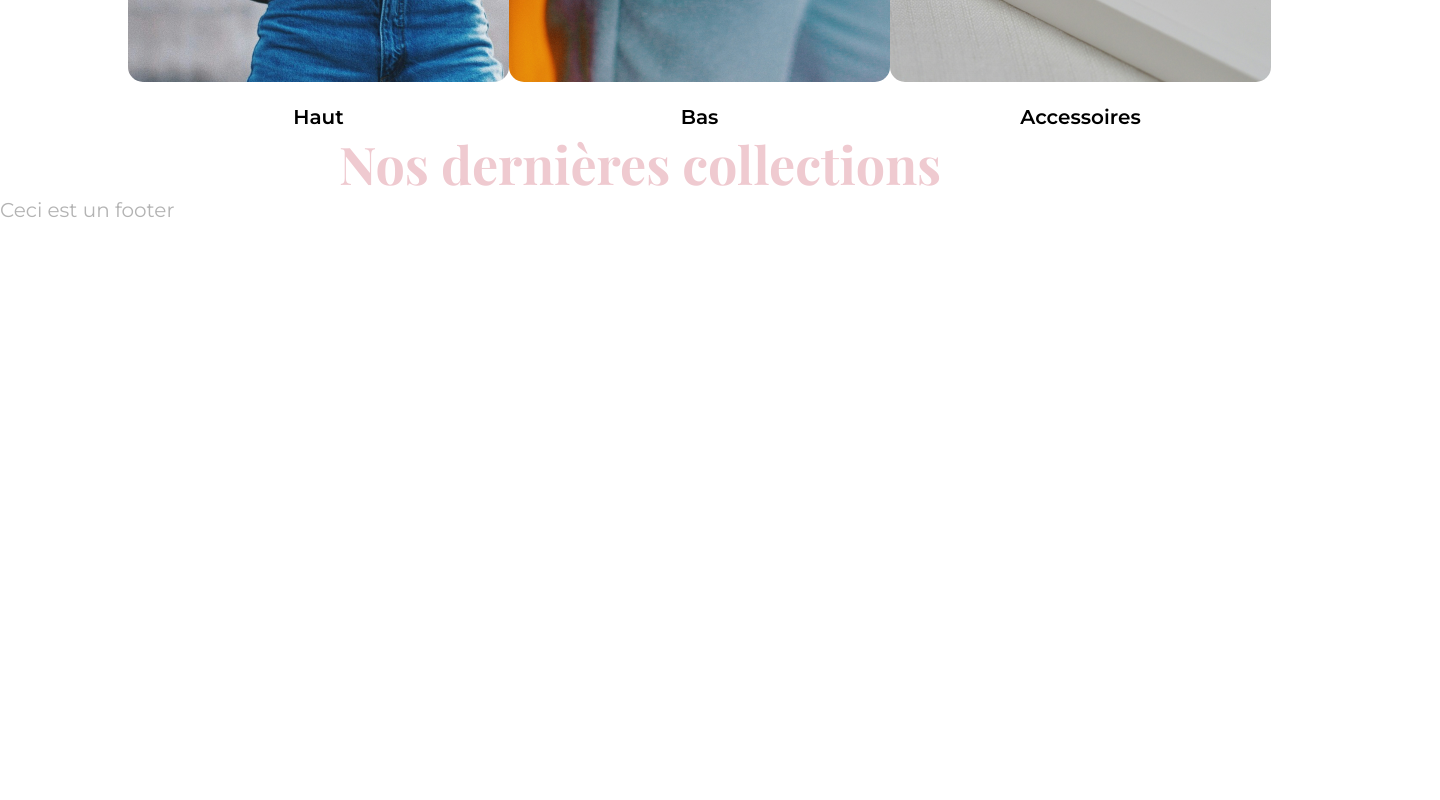
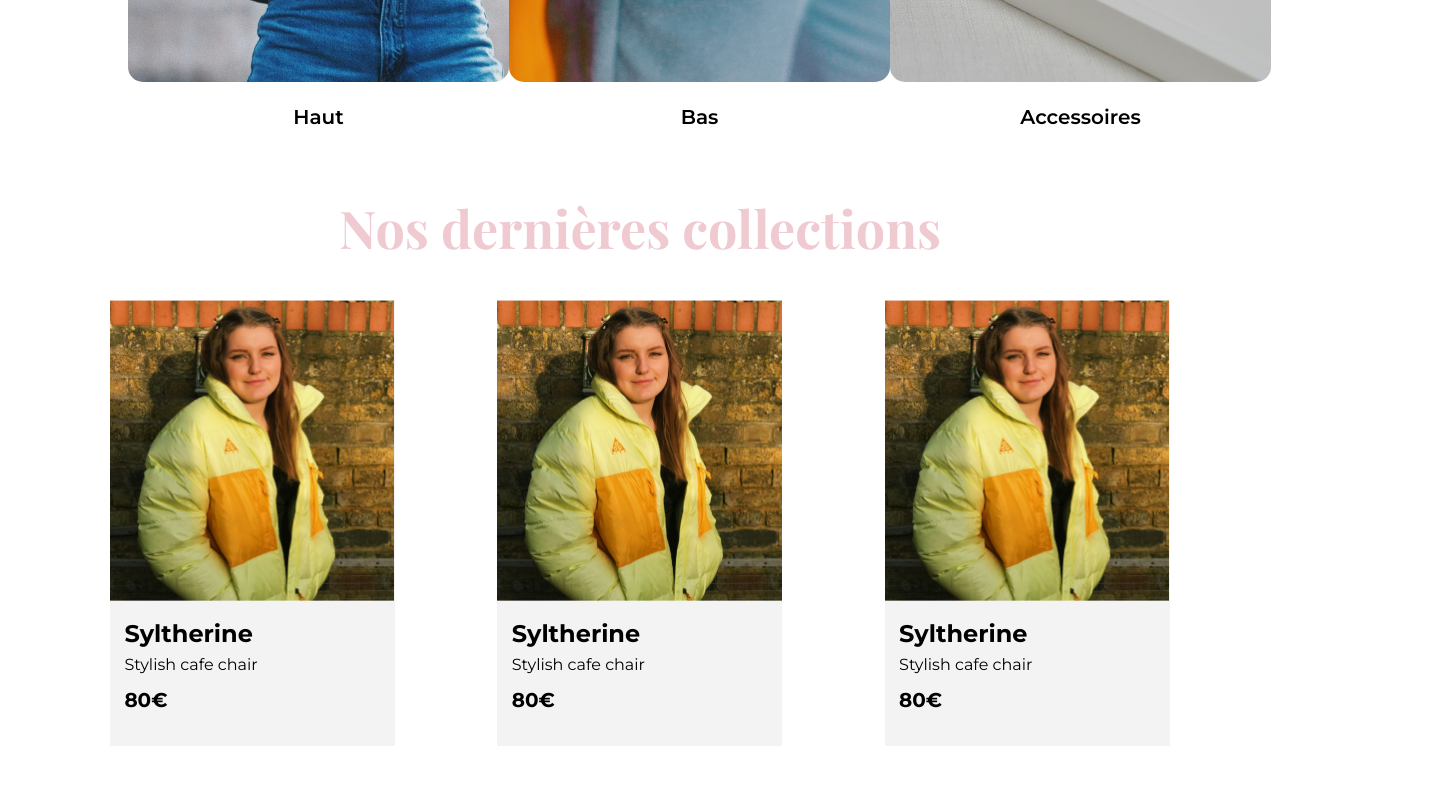
Before and after one commit to marsevilla/ecommercevet, a React (Vite) app in the folder Ecommercevet/: page / in a window 1280 px wide. Shown: the part 1300-2100 px from the top of the page, 1440 px wide, since content can reach past the window. Before the commit the page ends 1522 px from the top, so only its background shows below. Built offline with nearby package versions, Linux system fonts and the light colour scheme; a web font is replaced by a local one.

Commit message:
home page partie "nos dernière collections" faite

```diff
--- /dev/null
+++ b/Ecommercevet/src/Components/WitheButton.jsx
@@ -0,0 +1,4 @@
+function WhiteButton() {
+  return <button className="whitebtn">Accéder à la boutique</button>;
+}
+export default WhiteButton;
--- /dev/null
+++ b/Ecommercevet/src/Components/productCard.jsx
@@ -0,0 +1,31 @@
+import { useState } from "react";
+import Productimg from "../assets/productimg.png";
+
+function ProductCard() {
+  const [hovered, setHovered] = useState(false);
+
+  return (
+    <div
+      className="productCard"
+      onMouseEnter={() => setHovered(true)}
+      onMouseLeave={() => setHovered(false)}
+    >
+      <img
+        className="productCard__img"
+        src={Productimg}
+        alt="Femme portant une doudoune jaune"
+      />
+      <div className="productCard__info">
+        <p className="productCard__info--title">Syltherine</p>
+        <p className="productCard__info--txt">Stylish cafe chair</p>
+        <p className="productCard__info--price">80€</p>
+      </div>
+      {hovered && (
+        <div className="productCard__container">
+          <button className="productCard__btn">Ajouter au panier</button>
+        </div>
+      )}
+    </div>
+  );
+}
+export default ProductCard;
--- a/Ecommercevet/src/Pages/Home.jsx
+++ b/Ecommercevet/src/Pages/Home.jsx
@@ -2,9 +2,18 @@ import Hauts from "../assets/haut.png";
 import Bas from "../assets/bas.png";
 import Accessoires from "../assets/accessoire.png";
 import PinkButton from "../Components/PinkButton";
+import WhiteButton from "../Components/WitheButton";
 import CategoriesCard from "../Components/CategoriesCard";
+import ProductCard from "../Components/productCard";
 
 function Home() {
+  function productCards() {
+    const cards = [];
+    for (let i = 0; i < 8; i++) {
+      cards.push(<ProductCard key={i} />);
+    }
+    return cards;
+  }
   return (
     <main>
       <section className="presentation">
@@ -45,7 +54,10 @@ function Home() {
       </section>
       <section className="collections">
         <h2 className="title">Nos dernières collections</h2>
-        <div className="collections__container"></div>
+        <div className="collections__container">
+          {productCards()}
+          <WhiteButton />
+        </div>
       </section>
       <section className="lookBook"></section>
     </main>
--- /dev/null
+++ b/Ecommercevet/src/Styles/composant/_productCard.scss
@@ -0,0 +1,48 @@
+.productCard {
+  position: relative;
+  width: 285px;
+  height: 446px;
+  background-color: lighten($otherColor, 25%);
+  margin-bottom: 5%;
+  &__img {
+    height: 301px;
+  }
+  &__info {
+    color: black;
+    padding-top: 5%;
+    padding-left: 5%;
+    &--title {
+      font-weight: bold;
+      font-size: 24px;
+      line-height: 29px;
+    }
+    &--txt {
+      font-size: 16px;
+      line-height: 24px;
+      margin-top: 5px;
+      margin-bottom: 8px;
+    }
+    &--price {
+      line-height: 30px;
+      font-weight: bold;
+    }
+  }
+  &__container {
+    background-color: rgba(0, 0, 0, 0.4);
+    position: absolute;
+    top: 0;
+    width: 285px;
+    height: 446px;
+  }
+  &__btn {
+    position: absolute;
+    top: 53%;
+    left: 7.5%;
+    border: none;
+    width: 242px;
+    height: 52px;
+    background-color: $primaryColor;
+    color: white;
+    cursor: pointer;
+  }
+}
--- /dev/null
+++ b/Ecommercevet/src/Styles/composant/_whiteButton.scss
@@ -0,0 +1,9 @@
+.whitebtn {
+  width: 245px;
+  height: 52px;
+  border: solid 1px $primaryColor;
+  background-color: white;
+  color: $primaryColor;
+  font-weight: bold;
+  margin: auto;
+}
--- a/Ecommercevet/src/Styles/main.scss
+++ b/Ecommercevet/src/Styles/main.scss
@@ -1,5 +1,7 @@
 @import "./utils/variables";
 @import "./composant/general";
 @import "./composant/pinkButton";
+@import "./composant/whiteButton";
 @import "./composant/categoriesCard";
+@import "./composant/productCard";
 @import "./page/home";
--- a/Ecommercevet/src/Styles/page/_home.scss
+++ b/Ecommercevet/src/Styles/page/_home.scss
@@ -1,5 +1,5 @@
 .presentation {
-  width: 1440px;
+  width: 100%;
   height: 718px;
   background: url(../assets/bannerHome.png);
   background-size: cover;
@@ -44,3 +44,18 @@
     justify-content: space-between;
   }
 }
+
+.collections {
+  margin-top: 5%;
+  margin-bottom: 2%;
+  &__container {
+    width: 90%;
+    margin: auto;
+    margin-top: 3%;
+    margin-bottom: 3%;
+    display: flex;
+    justify-content: space-around;
+    flex-wrap: wrap;
+    gap: 10px;
+  }
+}
```
Also changed, not shown: Ecommercevet/src/assets/productimg.png (added).
